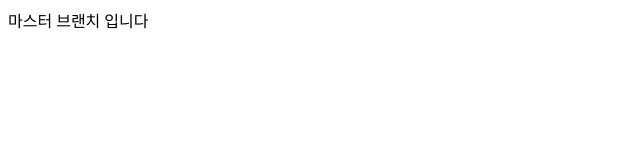
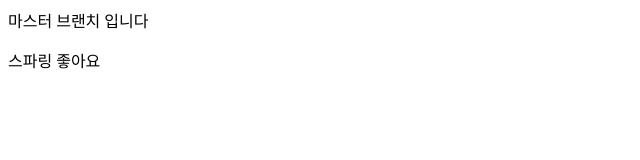
Before and after one commit to qor8916/gitgit, a plain HTML site: page index.html in a window 1280 px wide. Shown: the whole page, without its empty margins (0-640 px from the left). Drawn offline with Linux system fonts and the light colour scheme.

Commit message:
스파링 좋아요

```diff
--- a/index.html
+++ b/index.html
@@ -8,5 +8,6 @@
   </head>
   <body>
     마스터 브랜치 입니다
+    <p>스파링 좋아요</p>
   </body>
 </html>
```
